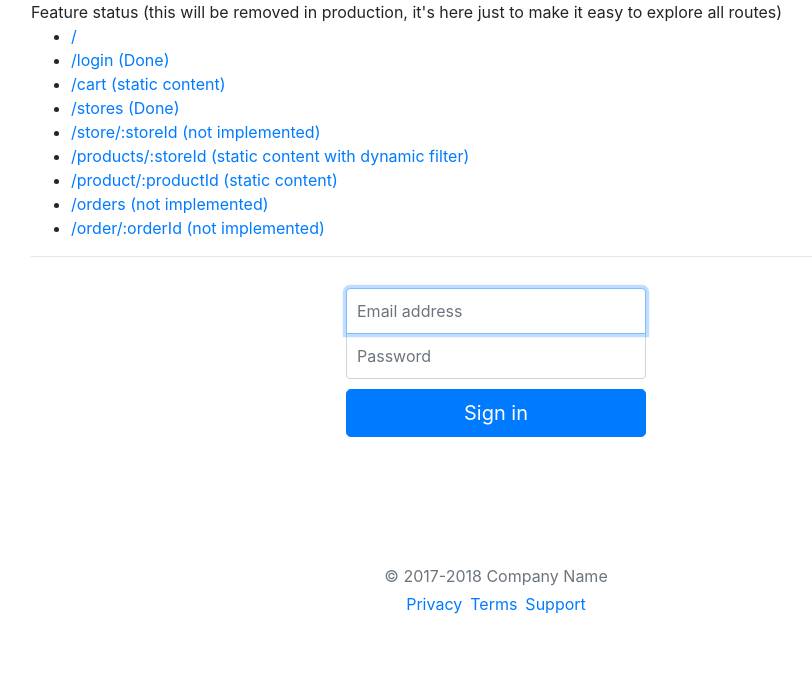
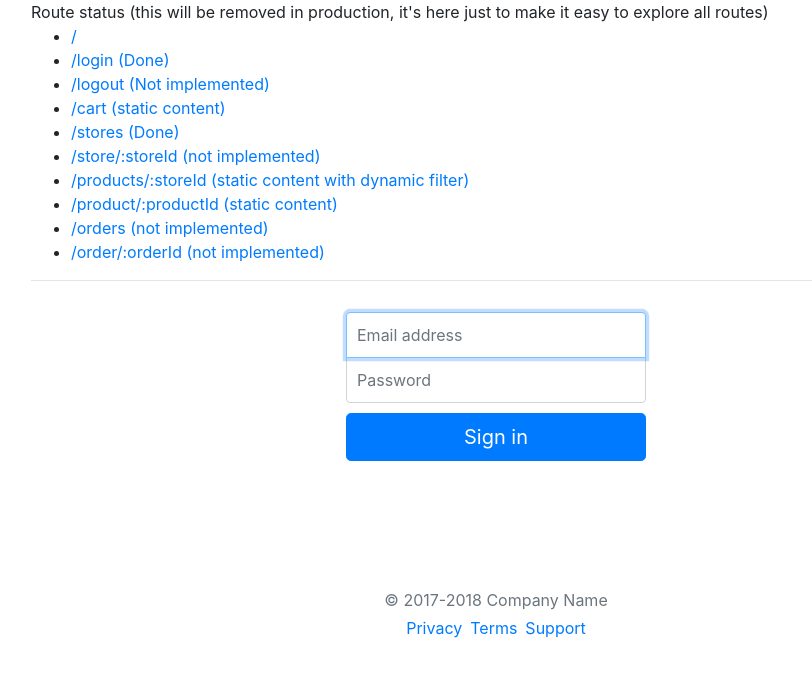
Before and after one commit to pedropb/skip-vanhackaton, a React (Create React App) app: page / in a window 1280 px wide. Shown: the top 676 px of the page, without its empty margins (144-956 px from the left). Built offline with nearby package versions, Linux system fonts and the light colour scheme.

Commit message:
Updating feature status

```diff
--- a/src/components/Navbar.js
+++ b/src/components/Navbar.js
@@ -3,13 +3,16 @@ import { Link } from 'react-router-dom';
 
 const Navbar = () => (
     <div>
-        Feature status (this will be removed in production, it's here just to make it easy to explore all routes)
+        Route status (this will be removed in production, it's here just to make it easy to explore all routes)
     <ul>
             <li>
                 <Link to="/">/</Link>
             </li>
             <li>
                 <Link to="/login">/login (Done)</Link>
+            </li>
+            <li>
+                <Link to="/logout">/logout (Not implemented)</Link>
             </li>
             <li>
                 <Link to="/cart">/cart (static content)</Link>
```
